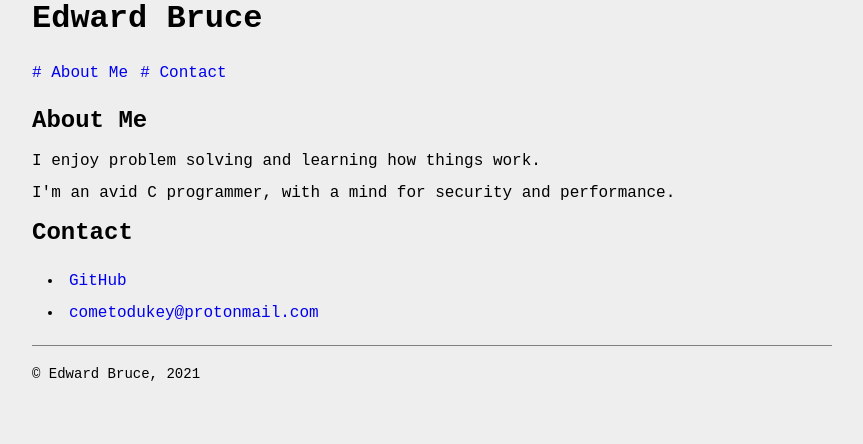
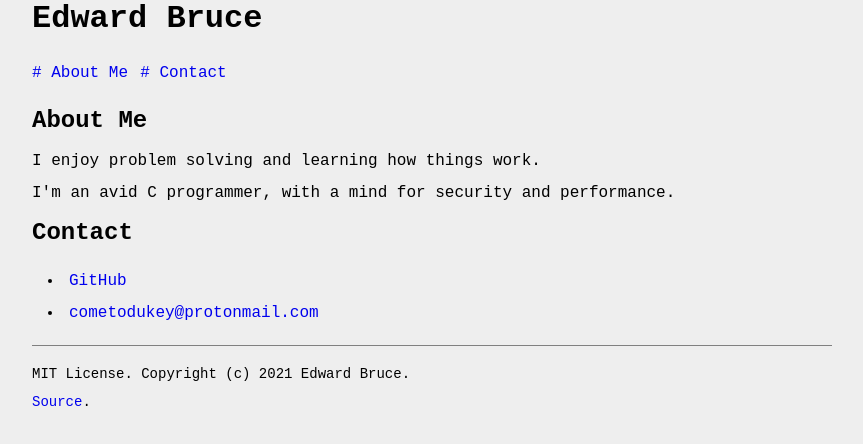
Before and after one commit to cometodukey/cometodukey.github.io, a plain HTML site: page index.html in a window 1280 px wide. Shown: the part 204-648 px from the top of the page, without its empty margins (208-1071 px from the left). Drawn offline with Linux system fonts and the light colour scheme.

Commit message:
Fix incorrect </div> tag and add licensing information.

```diff
--- a/index.html
+++ b/index.html
@@ -17,7 +17,7 @@
                     <!-- <li><a href="#projects">Projects</a></li> -->
                 </ul>
             </nav>
-        </div>
+        </header>
         <div id="about-me">
             <h2>About Me</h2>
             <p>I enjoy problem solving and learning how things work.</p>
@@ -41,8 +41,12 @@
             </ul>
         </div> -->
 		<footer>
-            <!-- <noscript>This website supports noscript but some information may be inaccurate.</noscript> -->
-            <p>&copy; Edward Bruce, 2021</p>
+            <p>
+                MIT License. Copyright (c) 2021 Edward Bruce.
+            </p>
+            <p>
+                <a href="https://github.com/cometodukey/cometodukey.github.io" target="_blank" rel="noopener noreferrer">Source</a>.
+            </p>
         </footer>
     </body>
 </html>
```
